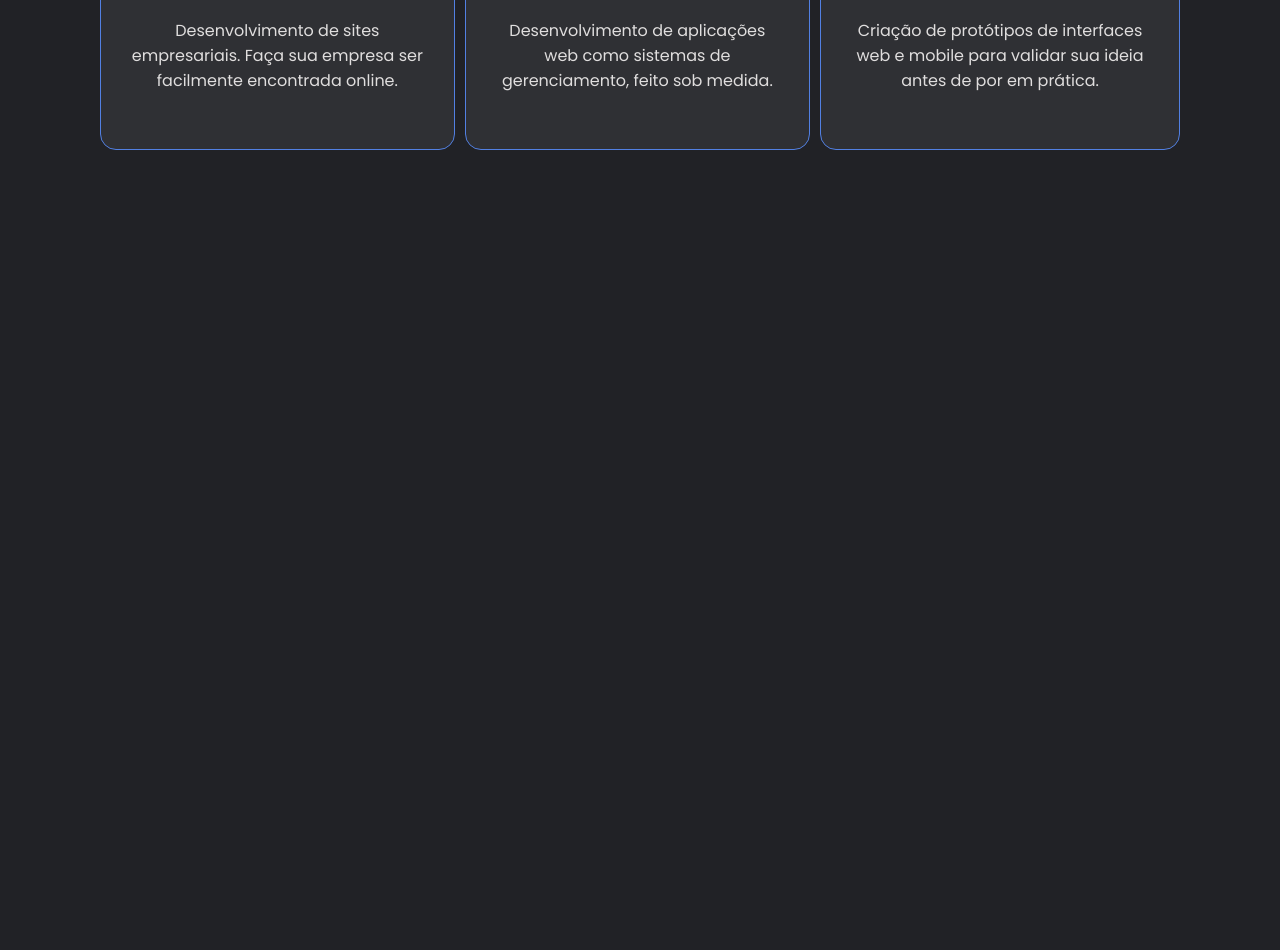
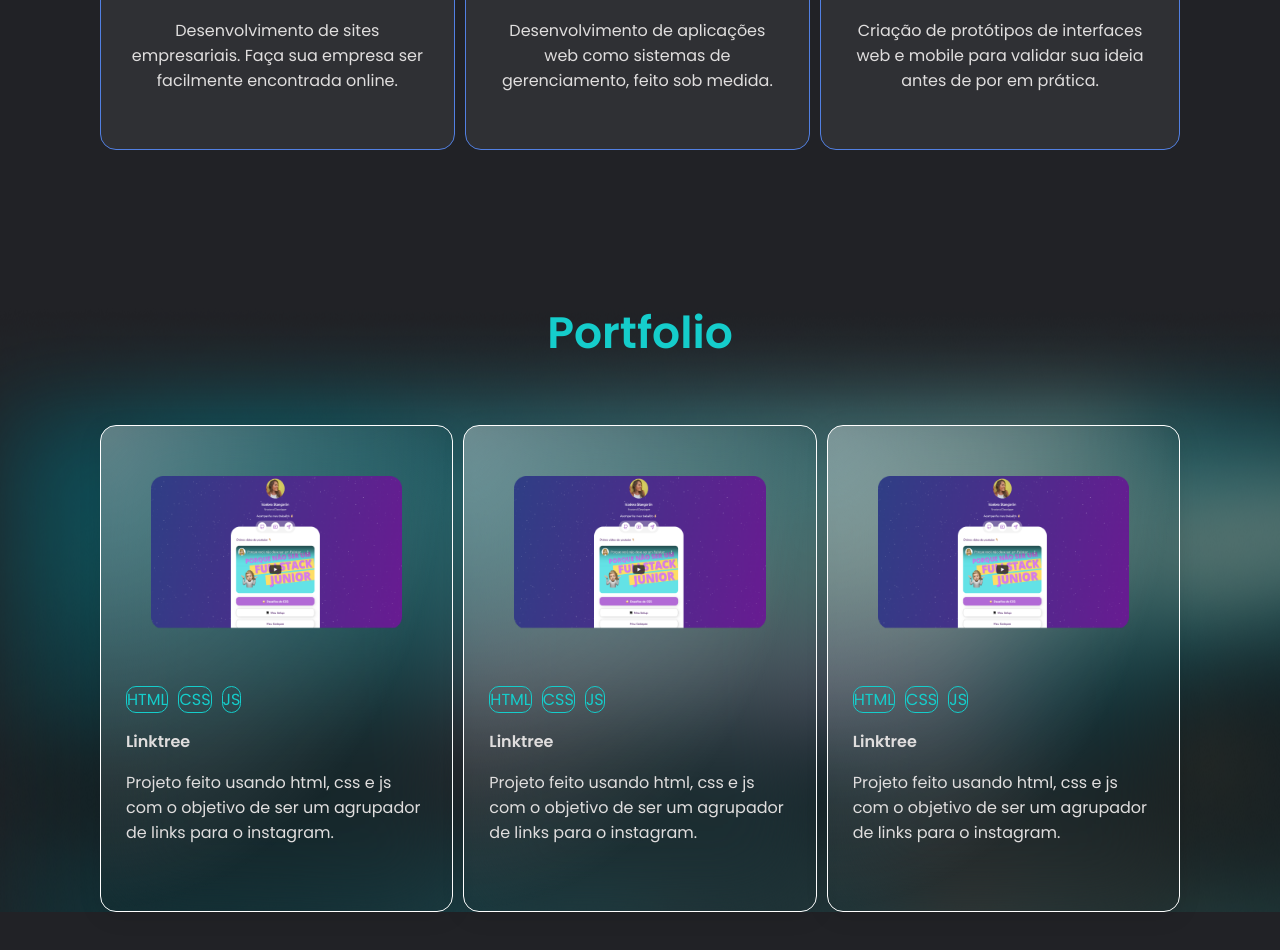
Before and after one commit to italowins/portfolio-italo, a plain HTML site: page index.html in a window 1280 px wide. Shown: the part 1963-2913 px from the top of the page. Before the commit the page ends 2263 px from the top, so only its background shows below. Drawn offline with nearby package versions, Linux system fonts and the light colour scheme.

Commit message:
Portfolio 80%

```diff
--- a/index.html
+++ b/index.html
@@ -69,6 +69,57 @@
         </div>
     </section>
 
+    <section class="portfolio">
+        <h1 class="title-green">Portfolio</h1>
+        <div class="portfolio-container">
+            <div class="portfolio-card">
+                <div class="img-container">
+                    <img src="./assets/portfolio-linktree.png" alt="">
+                </div>
+                <div class="language-container">
+                    <ul>
+                        <li>HTML</li>
+                        <li>CSS</li>
+                        <li>JS</li>
+                    </ul>
+                </div>
+                <p><b>Linktree</b></p>
+                <p>Projeto feito usando html, css e js com o objetivo de ser um agrupador de links para o instagram.</p>
+            </div>
+            <div class="portfolio-card">
+                <div class="img-container">
+                    <img src="./assets/portfolio-linktree.png" alt="">
+                </div>
+                <div class="language-container">
+                    <ul>
+                        <li>HTML</li>
+                        <li>CSS</li>
+                        <li>JS</li>
+                    </ul>
+                </div>
+                <p><b>Linktree</b></p>
+                <p>Projeto feito usando html, css e js com o objetivo de ser um agrupador de links para o instagram.</p>
+            </div>
+            <div class="portfolio-card">
+                <div class="img-container">
+                    <img src="./assets/portfolio-linktree.png" alt="">
+                </div>
+                <div class="language-container">
+                    <ul>
+                        <li>HTML</li>
+                        <li>CSS</li>
+                        <li>JS</li>
+                    </ul>
+                </div>
+                <p><b>Linktree</b></p>
+                <p>Projeto feito usando html, css e js com o objetivo de ser um agrupador de links para o instagram.</p>
+            </div>
+        </div>
+
+
+
+    </section>
+
     <script>
         feather.replace()
     </script>
--- a/style.css
+++ b/style.css
@@ -152,7 +152,8 @@ nav ul a svg {
     padding: 0 100px;
 }
 
-.services .services-container {
+.services .services-container,
+.portfolio-container {
     display: flex;
     justify-content: space-between;
     max-width: 1200px;
@@ -181,6 +182,53 @@ nav ul a svg {
 /* Quando tiver um card seguido de outro, a margin será adicionado ao segundo. */
 
 .service-card+.service-card {
+    margin-left: 10px;
+}
+
+.portfolio {
+    margin-bottom: 100px;
+    background: url(./assets/portfolio-bg.png);
+    padding: 0 100px;
+    text-align: center;
+}
+
+.portfolio .portfolio-container .portfolio-card {
+    background: radial-gradient(100% 100% at 0% 0%, rgba(255, 255, 255, 0.33) 0%, rgba(255, 255, 255, 0) 100%);
+    box-shadow: 0px 4px 24px -1px rgba(0, 0, 0, 0.1);
+    backdrop-filter: blur(42px);
+    /* Note: backdrop-filter has minimal browser support */
+    border: 1px solid white;
+    max-width: 360px;
+    border-radius: 16px;
+    text-align: left;
+    padding: 50px 25px;
+}
+
+.portfolio .portfolio-container .portfolio-card .img-container {
+    margin: 0 25px 50px;
+}
+
+.portfolio .portfolio-container .portfolio-card .img-container img {
+    width: 100%;
+}
+
+.portfolio .portfolio-container .portfolio-card .language-container ul {
+    display: flex;
+    list-style: none;
+    padding: 0;
+}
+
+.portfolio .portfolio-container .portfolio-card .language-container ul li {
+    color: var(--green);
+    border: 1px solid var(--green);
+    border-radius: 10px;
+}
+
+.portfolio-card .language-container ul li+li {
+    margin-left: 10px;
+}
+
+.portfolio-card+.portfolio-card {
     margin-left: 10px;
 }
 
```
Also changed, not shown: assets/portfolio-bg.png (added), assets/portfolio-linktree.png (added).
